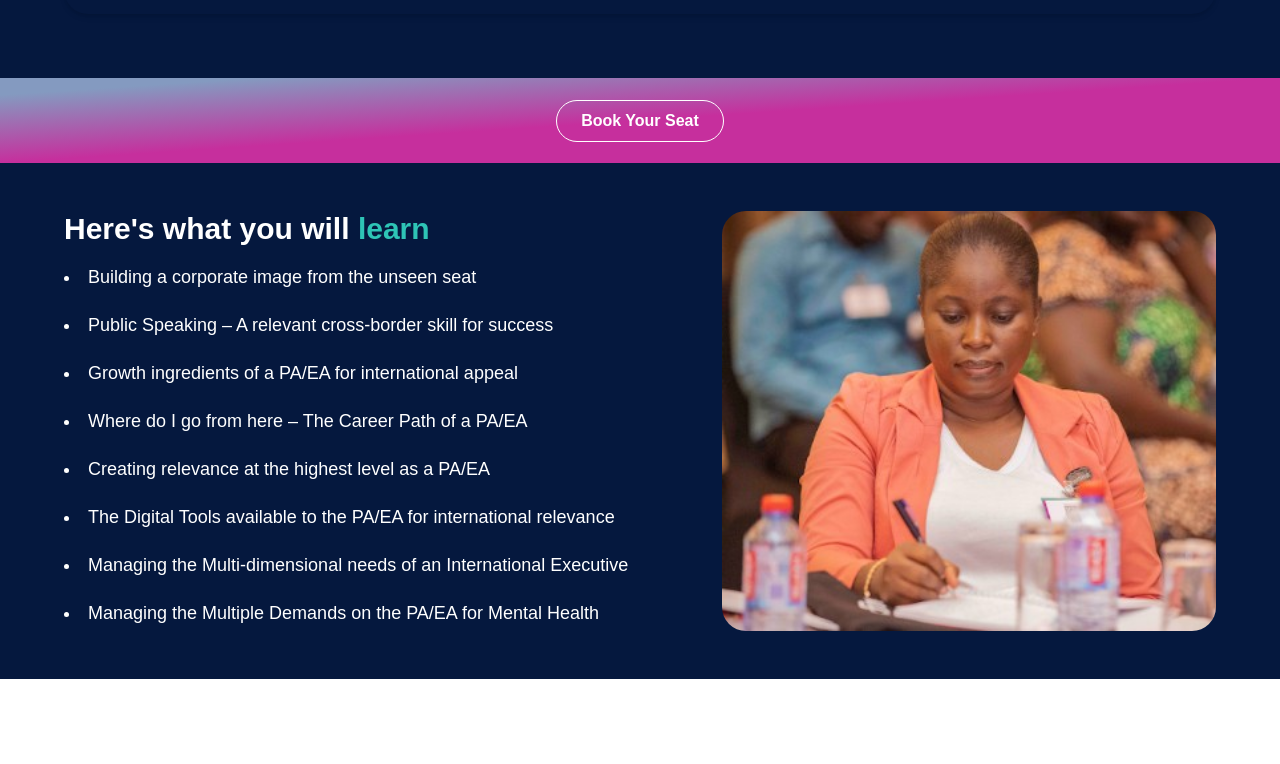
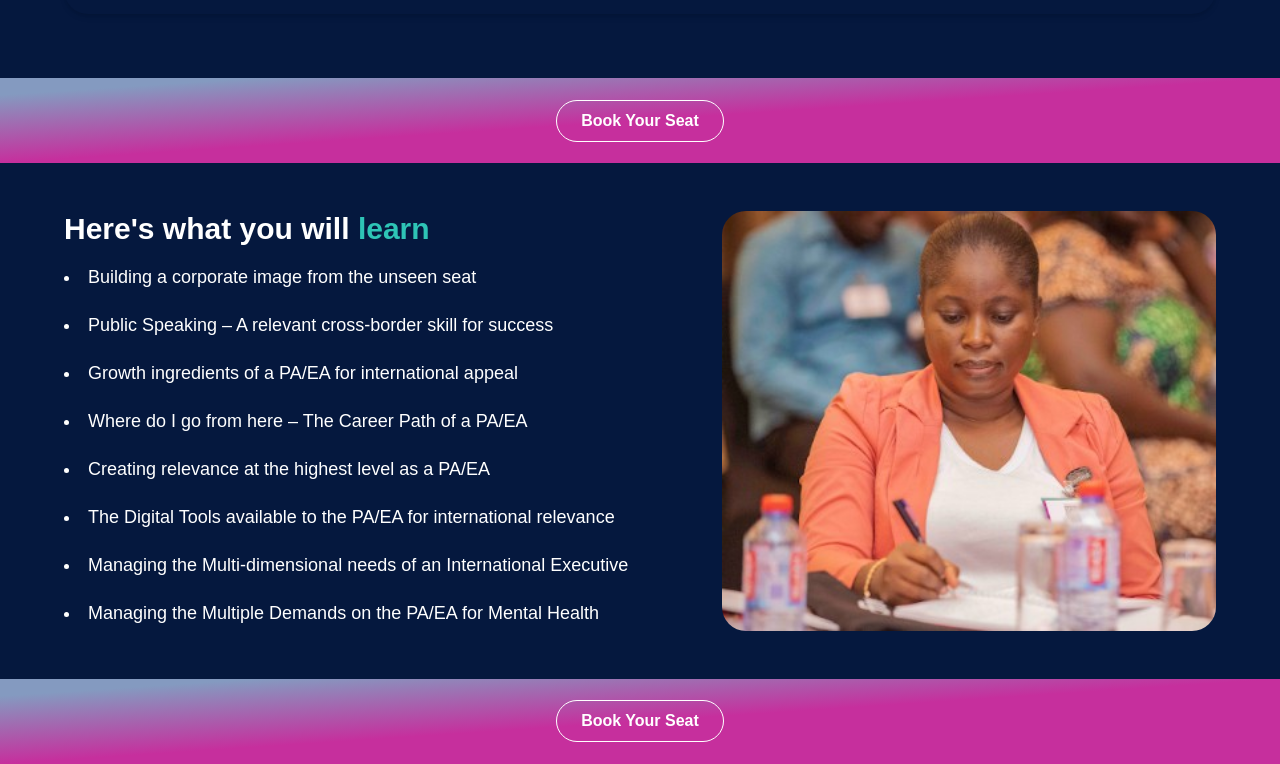
Before and after one commit to Amatcha-Boanerges/landingpage-paconf, a Next.js app: page / in a window 1280 px wide. Shown: the part 2524-3288 px from the top of the page. Before the commit the page ends 3203 px from the top, so only its background shows below. Built offline with nearby package versions, Linux system fonts and the light colour scheme.

Commit message:
Inserted 'BookYouSeat' (call-to-action) component after 'WhatYouWillLearn' component.

```diff
--- a/src/app/page.tsx
+++ b/src/app/page.tsx
@@ -17,6 +17,7 @@ export default function Page() {
       <WhyAttend />
       <BookYourSeat />
       <WhatYouWillLearn />
+      <BookYourSeat />
       {/* <Footer /> */}
     </main>
   );
```
